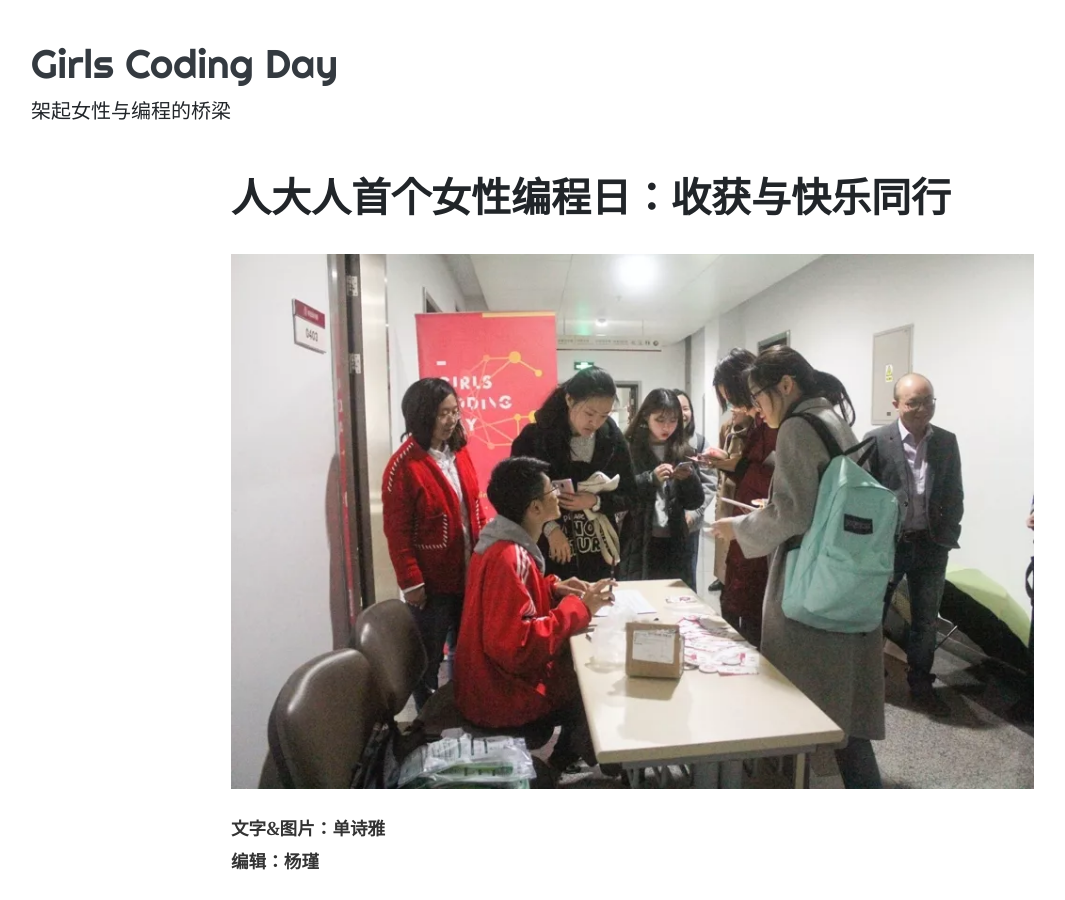
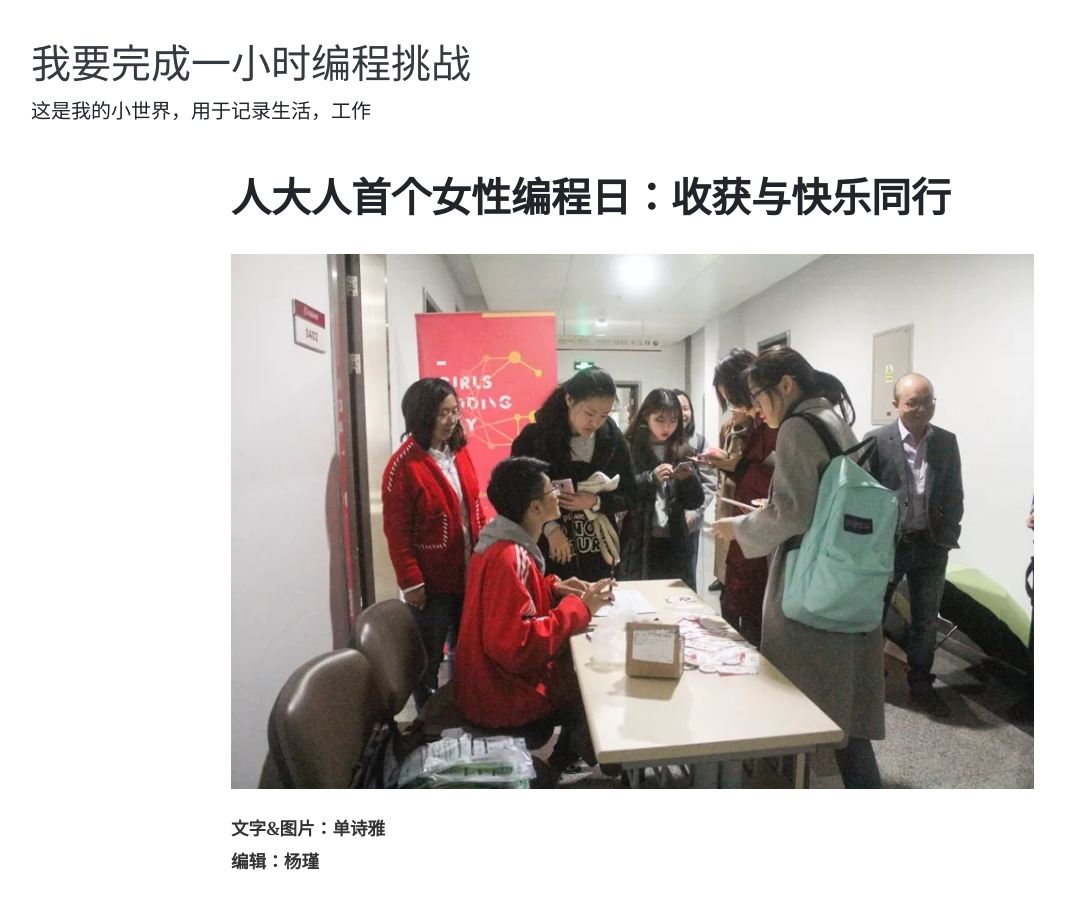
Before and after one commit to 18571613220/my-first-blog, a Jekyll site: the page built from _posts/2018-11-05-my-first-post.md, in a window 1280 px wide and 900 px high. Shown: the whole window, without its empty margins (54-1119 px from the left). Built offline with Jekyll 4.4.1, drawn with Linux system fonts in a browser that asks for light colours; nearby versions of some CDN libraries; some of the changed text lies outside the part shown.

Commit message:
更新配置文件
自定义了标题

```diff
--- a/_config.yml
+++ b/_config.yml
@@ -1,12 +1,12 @@
 # "/" + 仓库的名字. 资源文件的路径组成部分
-baseurl: "/Girls-Coding-Day-Jekyll-blog-2"
+baseurl: "/my-first-blog"
 
 # 网页的标题
-title: "Girls Coding Day"
+title: "科技遇见她"
 # 网站的主标题
-name: "Girls Coding Day"
+name: "我要完成一小时编程挑战"
 # 网站副标题
-description: "架起女性与编程的桥梁"
+description: "这是我的小世界，用于记录生活，工作"
 
 # 分页配置
 # 每页文章数量
```
